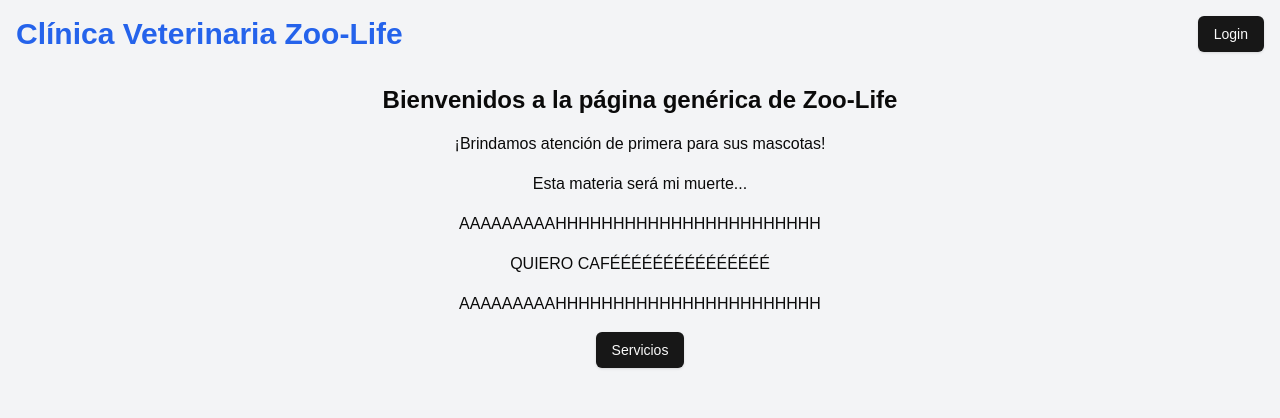
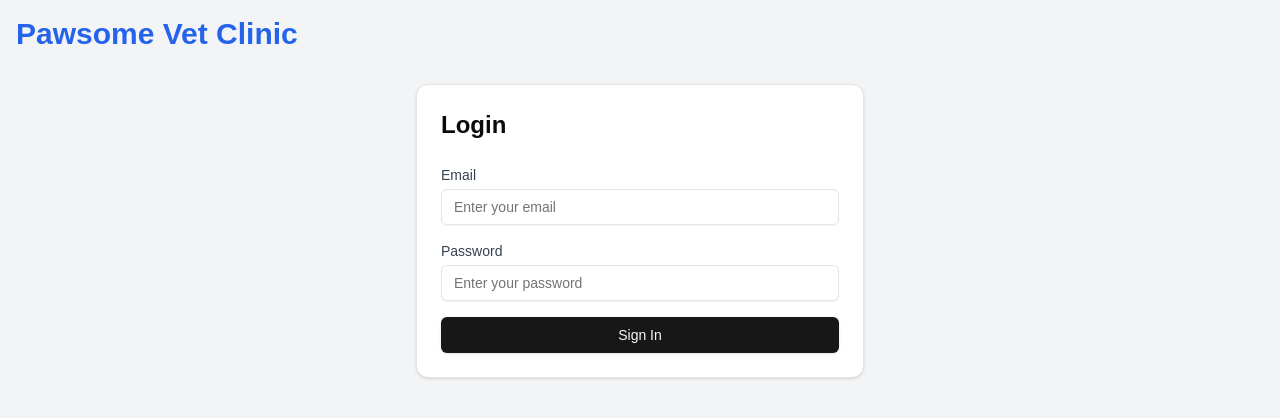
Before and after one commit to JavierCabreraC/next-vet, a Next.js app: page / in a window 1280 px wide. Shown: the top 418 px of the page. Built offline with nearby package versions, Linux system fonts and the light colour scheme.

Commit message:
nuevas pages

```diff
--- /dev/null
+++ b/src/app/admin.tsx
@@ -0,0 +1,28 @@
+import React from 'react';
+import { useRouter } from 'next/router';
+import { Button } from '@/components/ui/button';
+
+
+
+const AdminPage: React.FC = () => {
+  const router = useRouter();
+
+  const handleLogout = () => {
+    localStorage.removeItem('token');
+    router.push('/');
+  };
+
+  return (
+    <div className="min-h-screen bg-gray-100 p-4">
+      <header className="flex justify-between items-center mb-8">
+        <h1 className="text-3xl font-bold text-blue-600">Admin Dashboard</h1>
+        <Button onClick={handleLogout}>Logout</Button>
+      </header>
+      <main>
+        <p>Welcome to the Admin Dashboard</p>
+      </main>
+    </div>
+  );
+};
+
+export default AdminPage;
--- /dev/null
+++ b/src/app/cliente.tsx
@@ -0,0 +1,28 @@
+import React from 'react';
+import { useRouter } from 'next/router';
+import { Button } from '@/components/ui/button';
+
+
+
+const ClientePage: React.FC = () => {
+  const router = useRouter();
+
+  const handleLogout = () => {
+    localStorage.removeItem('token');
+    router.push('/');
+  };
+
+  return (
+    <div className="min-h-screen bg-gray-100 p-4">
+      <header className="flex justify-between items-center mb-8">
+        <h1 className="text-3xl font-bold text-blue-600">Client Dashboard</h1>
+        <Button onClick={handleLogout}>Logout</Button>
+      </header>
+      <main>
+        <p>Welcome to the Client Dashboard</p>
+      </main>
+    </div>
+  );
+};
+
+export default ClientePage;
--- a/src/app/page.tsx
+++ b/src/app/page.tsx
@@ -104,57 +104,166 @@
 //   );
 // }
 
+
+
+// 'use client';
+// import React, { useState } from 'react';
+// import { Button } from '@/components/ui/button';
+// import { Input } from '@/components/ui/input';
+// import { Card, CardHeader, CardContent, CardFooter } from '@/components/ui/card';
+
+// const VetClinicWelcomePage = () => {
+//   const [showLogin, setShowLogin] = useState(false);
+
+//   return (
+//     <div className="min-h-screen bg-gray-100 p-4">
+//       <header className="flex justify-between items-center mb-8">
+//         <h1 className="text-3xl font-bold text-blue-600">Clínica Veterinaria Zoo-Life</h1>
+//         <Button onClick={() => setShowLogin(!showLogin)}>
+//           {showLogin ? 'Close' : 'Login'}
+//         </Button>
+//       </header>
+
+//       <main>
+//         {showLogin ? (
+//           <Card className="w-full max-w-md mx-auto">
+//             <CardHeader>
+//               <h2 className="text-2xl font-semibold">Iniciar Sesión</h2>
+//             </CardHeader>
+//             <CardContent>
+//               <form className="space-y-4">
+//                 <div>
+//                   <label htmlFor="email" className="block text-sm font-medium text-gray-700">Email</label>
+//                   <Input type="email" id="email" placeholder="Enter your email" className="mt-1" />
+//                 </div>
+//                 <div>
+//                   <label htmlFor="password" className="block text-sm font-medium text-gray-700">Contraseña</label>
+//                   <Input type="password" id="password" placeholder="Enter your password" className="mt-1" />
+//                 </div>
+//               </form>
+//             </CardContent>
+//             <CardFooter>
+//               <Button className="w-full">Iniciar Sesión</Button>
+//             </CardFooter>
+//           </Card>
+//         ) : (
+//           <div className="text-center">
+//             <h2 className="text-2xl font-semibold mb-4">Bienvenidos a la página genérica de Zoo-Life</h2>
+//             <p className="mb-4">¡Brindamos atención de primera para sus mascotas!</p>
+//             <p className="mb-4">Esta materia será mi muerte...</p>
+//             <p className="mb-4">AAAAAAAAAHHHHHHHHHHHHHHHHHHHHHHH</p>
+//             <p className="mb-4">QUIERO CAFÉÉÉÉÉÉÉÉÉÉÉÉÉÉÉ</p>
+//             <p className="mb-4">AAAAAAAAAHHHHHHHHHHHHHHHHHHHHHHH</p>
+//             <Button>Servicios</Button>
+//           </div>
+//         )}
+//       </main>
+//     </div>
+//   );
+// };
+
+// export default VetClinicWelcomePage;
+
+
+
 'use client';
 import React, { useState } from 'react';
+import { useRouter } from 'next/router';
 import { Button } from '@/components/ui/button';
 import { Input } from '@/components/ui/input';
 import { Card, CardHeader, CardContent, CardFooter } from '@/components/ui/card';
 
-const VetClinicWelcomePage = () => {
-  const [showLogin, setShowLogin] = useState(false);
+interface LoginResponse {
+  access_token: string;
+  rol: 'Administrador' | 'Veterinario' | 'Cliente';
+}
+
+const VetClinicWelcomePage: React.FC = () => {
+  const [email, setEmail] = useState('');
+  const [password, setPassword] = useState('');
+  const [error, setError] = useState('');
+  const router = useRouter();
+
+  const handleLogin = async (e: React.FormEvent) => {
+    e.preventDefault();
+    setError('');
+
+    try {
+      const response = await fetch('http://localhost:3000/auth/login', {
+        method: 'POST',
+        headers: {
+          'Content-Type': 'application/json',
+        },
+        body: JSON.stringify({ email, password }),
+      });
+
+      if (!response.ok) {
+        throw new Error('Login failed');
+      }
+
+      const data: LoginResponse = await response.json();
+      localStorage.setItem('token', data.access_token);
+
+      switch (data.rol) {
+        case 'Administrador':
+          router.push('/admin');
+          break;
+        case 'Veterinario':
+          router.push('/vetdoc');
+          break;
+        case 'Cliente':
+          router.push('/cliente');
+          break;
+        default:
+          setError('Unknown role');
+      }
+    } catch (err) {
+      setError('Login failed. Please try again.');
+    }
+  };
 
   return (
     <div className="min-h-screen bg-gray-100 p-4">
       <header className="flex justify-between items-center mb-8">
-        <h1 className="text-3xl font-bold text-blue-600">Clínica Veterinaria Zoo-Life</h1>
-        <Button onClick={() => setShowLogin(!showLogin)}>
-          {showLogin ? 'Close' : 'Login'}
-        </Button>
+        <h1 className="text-3xl font-bold text-blue-600">Pawsome Vet Clinic</h1>
       </header>
 
       <main>
-        {showLogin ? (
         <Card className="w-full max-w-md mx-auto">
           <CardHeader>
-              <h2 className="text-2xl font-semibold">Iniciar Sesión</h2>
+            <h2 className="text-2xl font-semibold">Login</h2>
           </CardHeader>
           <CardContent>
-              <form className="space-y-4">
+            <form onSubmit={handleLogin} className="space-y-4">
               <div>
                 <label htmlFor="email" className="block text-sm font-medium text-gray-700">Email</label>
-                  <Input type="email" id="email" placeholder="Enter your email" className="mt-1" />
+                <Input
+                  type="email"
+                  id="email"
+                  value={email}
+                  onChange={(e) => setEmail(e.target.value)}
+                  placeholder="Enter your email"
+                  className="mt-1"
+                  required
+                />
               </div>
               <div>
-                  <label htmlFor="password" className="block text-sm font-medium text-gray-700">Contraseña</label>
-                  <Input type="password" id="password" placeholder="Enter your password" className="mt-1" />
+                <label htmlFor="password" className="block text-sm font-medium text-gray-700">Password</label>
+                <Input
+                  type="password"
+                  id="password"
+                  value={password}
+                  onChange={(e) => setPassword(e.target.value)}
+                  placeholder="Enter your password"
+                  className="mt-1"
+                  required
+                />
               </div>
+              {error && <p className="text-red-500">{error}</p>}
+              <Button type="submit" className="w-full">Sign In</Button>
             </form>
           </CardContent>
-            <CardFooter>
-              <Button className="w-full">Iniciar Sesión</Button>
-            </CardFooter>
         </Card>
-        ) : (
-          <div className="text-center">
-            <h2 className="text-2xl font-semibold mb-4">Bienvenidos a la página genérica de Zoo-Life</h2>
-            <p className="mb-4">¡Brindamos atención de primera para sus mascotas!</p>
-            <p className="mb-4">Esta materia será mi muerte...</p>
-            <p className="mb-4">AAAAAAAAAHHHHHHHHHHHHHHHHHHHHHHH</p>
-            <p className="mb-4">QUIERO CAFÉÉÉÉÉÉÉÉÉÉÉÉÉÉÉ</p>
-            <p className="mb-4">AAAAAAAAAHHHHHHHHHHHHHHHHHHHHHHH</p>
-            <Button>Servicios</Button>
-          </div>
-        )}
       </main>
     </div>
   );
--- /dev/null
+++ b/src/app/vetdoc.tsx
@@ -0,0 +1,28 @@
+import React from 'react';
+import { useRouter } from 'next/router';
+import { Button } from '@/components/ui/button';
+
+
+
+const VetDocPage: React.FC = () => {
+  const router = useRouter();
+
+  const handleLogout = () => {
+    localStorage.removeItem('token');
+    router.push('/');
+  };
+
+  return (
+    <div className="min-h-screen bg-gray-100 p-4">
+      <header className="flex justify-between items-center mb-8">
+        <h1 className="text-3xl font-bold text-blue-600">Veterinarian Dashboard</h1>
+        <Button onClick={handleLogout}>Logout</Button>
+      </header>
+      <main>
+        <p>Welcome to the Veterinarian Dashboard</p>
+      </main>
+    </div>
+  );
+};
+
+export default VetDocPage;
```
Lines whose indentation alone changed are shown as unchanged.
